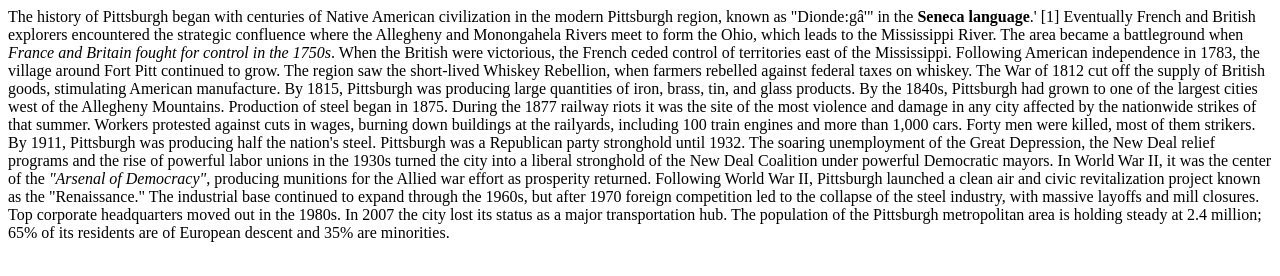
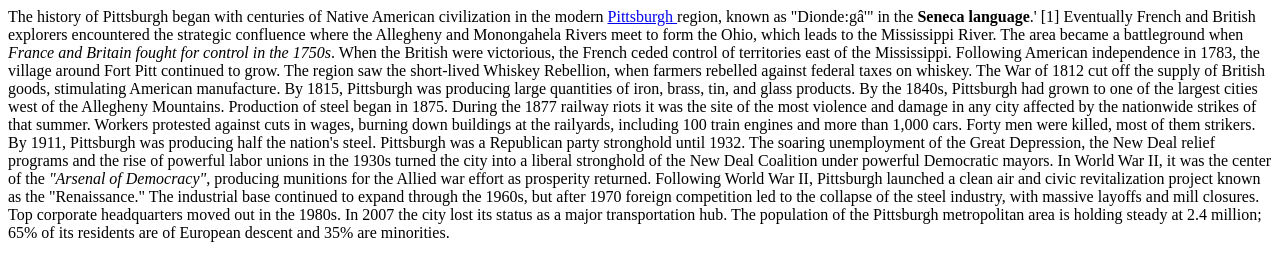
Before and after one commit to nelasimic/HistoryPittsburgh, a plain HTML site: page index.html in a window 1280 px wide. Drawn offline with Linux system fonts and the light colour scheme.

Commit message:
Update index.html

```diff
--- a/index.html
+++ b/index.html
@@ -3,7 +3,7 @@
       <meta charset="utf-8">
       <title>History of Pittsburgh, PA</title>
       <head></head>
-          <body>The history of Pittsburgh began with centuries of Native American civilization in the modern Pittsburgh region, known as "Dionde:gâ'" in the <strong>Seneca language</strong>.' [1] Eventually French and British explorers encountered the strategic confluence where the Allegheny and Monongahela Rivers meet to form the Ohio, which leads to the Mississippi River. The area became a battleground when <em>France and Britain fought for control in the 1750s</em>. When the British were victorious, the French ceded control of territories east of the Mississippi.
+          <body>The history of Pittsburgh began with centuries of Native American civilization in the modern <a href="https://en.wikipedia.org/wiki/Pittsburgh"> Pittsburgh </a> region, known as "Dionde:gâ'" in the <strong>Seneca language</strong>.' [1] Eventually French and British explorers encountered the strategic confluence where the Allegheny and Monongahela Rivers meet to form the Ohio, which leads to the Mississippi River. The area became a battleground when <em>France and Britain fought for control in the 1750s</em>. When the British were victorious, the French ceded control of territories east of the Mississippi.
 
 Following American independence in 1783, the village around Fort Pitt continued to grow. The region saw the short-lived Whiskey Rebellion, when farmers rebelled against federal taxes on whiskey. The War of 1812 cut off the supply of British goods, stimulating American manufacture. By 1815, Pittsburgh was producing large quantities of iron, brass, tin, and glass products. By the 1840s, Pittsburgh had grown to one of the largest cities west of the Allegheny Mountains. Production of steel began in 1875. During the 1877 railway riots it was the site of the most violence and damage in any city affected by the nationwide strikes of that summer. Workers protested against cuts in wages, burning down buildings at the railyards, including 100 train engines and more than 1,000 cars. Forty men were killed, most of them strikers. By 1911, Pittsburgh was producing half the nation's steel.
 
```
